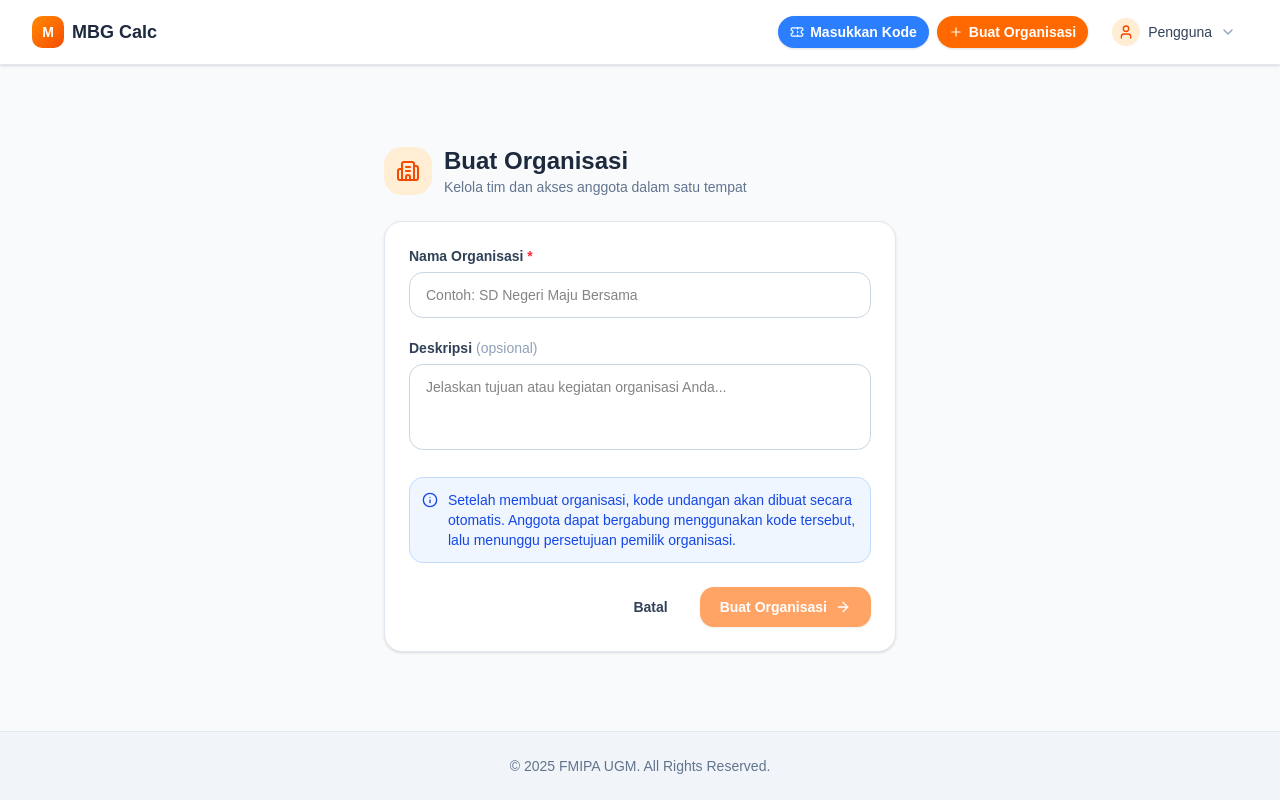
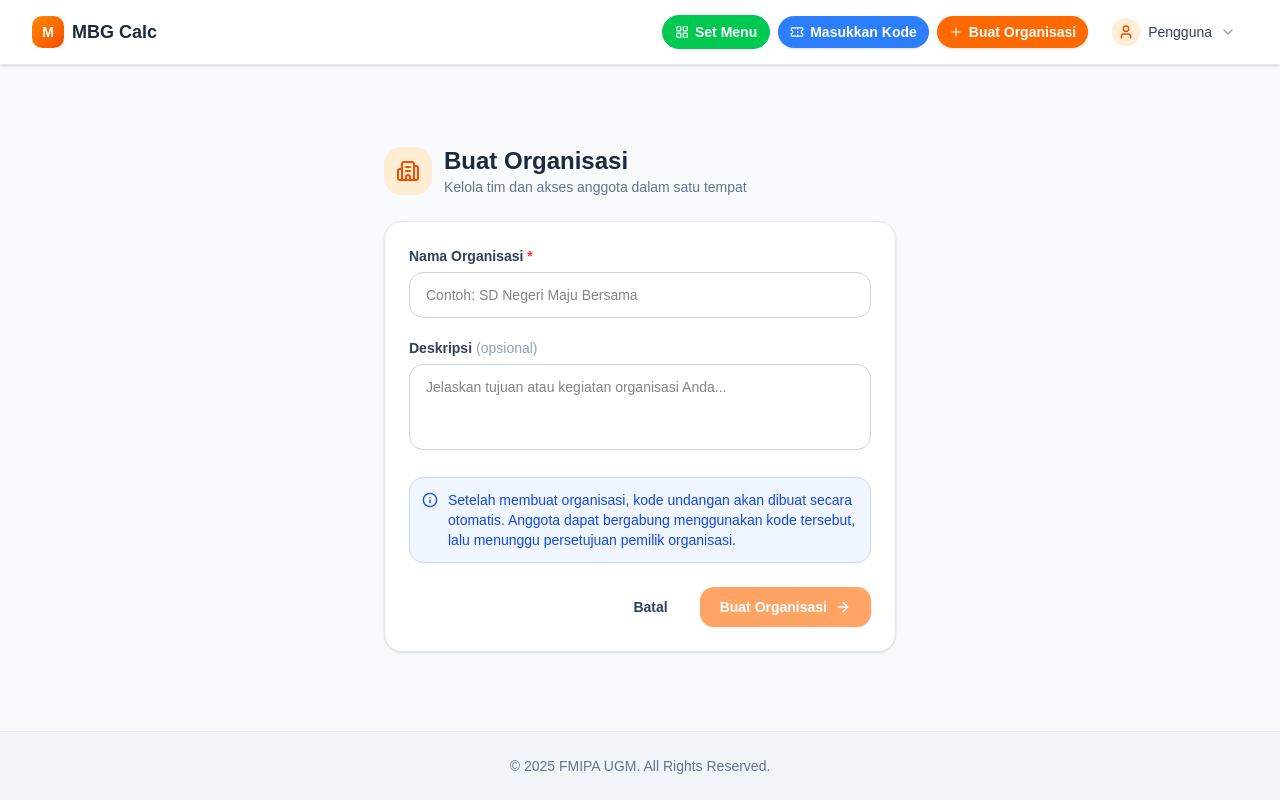
Before and after one commit to elins-research-club/mbgApps-frontend, a Next.js app: page /organization/create in a window 1280 px wide. Built offline with nearby package versions, Linux system fonts and the light colour scheme; no server answers.

Commit message:
feat: add Set Menu link to MainNavbar and remove unnecessary percentage text from MealDetails and SavedMealPlan

```diff
--- a/src/components/MainNavbar.jsx
+++ b/src/components/MainNavbar.jsx
@@ -10,6 +10,7 @@ import {
   LogOut,
   ChevronDown,
   LayoutDashboard,
+  LayoutGrid,
   Plus,
   Ticket,
   X,
@@ -65,6 +66,7 @@ export default function MainNavbar() {
     ? router.query.id[0]
     : router.query?.id;
   const isDashboardRoute = router.pathname === "/organization/[id]/dashboard";
+  const isSetMenuRoute = router.pathname === "/meal-planner";
   const orgFromRoute = (organizations || []).find((item) => item?.id === routeOrgId);
   const org = orgFromRoute || orgMembership?.organization || organizations?.[0] || null;
   const canOpenDashboard = !!(
@@ -102,6 +104,18 @@ export default function MainNavbar() {
           {/* Right section */}
           <div className="flex items-center gap-3">
             <div className="hidden sm:flex items-center gap-2">
+              <Link
+                href="/meal-planner"
+                className={`flex items-center gap-1.5 px-3 py-1.5 rounded-full text-sm font-semibold transition border ${
+                  isSetMenuRoute
+                    ? "bg-green-600 text-white border-green-600 ring-2 ring-green-200"
+                    : "bg-green-500 hover:bg-green-600 text-white border-green-500"
+                }`}
+              >
+                <LayoutGrid className="w-3.5 h-3.5" />
+                Set Menu
+              </Link>
+
               {canOpenDashboard && org && (
                 <Link
                   href={`/organization/${org.id}/dashboard`}
@@ -171,6 +185,15 @@ export default function MainNavbar() {
                     >
                       <User className="w-4 h-4 text-slate-400" />
                       Profil Saya
+                    </Link>
+
+                    <Link
+                      href="/meal-planner"
+                      className="flex items-center gap-3 px-4 py-2.5 text-sm text-green-700 hover:bg-green-50 transition font-medium"
+                      onClick={() => setDropdownOpen(false)}
+                    >
+                      <LayoutGrid className="w-4 h-4" />
+                      Set Menu
                     </Link>
 
                     <div className="border-t border-slate-100 mt-1 pt-1">
--- a/src/pages/meal-details.jsx
+++ b/src/pages/meal-details.jsx
@@ -503,10 +503,6 @@ export default function MealDetails () {
                     isMini={false}
                   />
                 </div>
-                <p className='text-xs text-orange-600 mt-3 text-center'>
-                  Persentase berdasarkan kebutuhan harian{' '}
-                  {classNames[targetClass]}
-                </p>
               </div>
             </div>
           </div>
--- a/src/pages/meal-planner.jsx
+++ b/src/pages/meal-planner.jsx
@@ -1591,11 +1591,6 @@ export default function MealPlanner() {
                         isMini={false}
                       />
                     </div>
-                    <p className="text-xs text-orange-600 mt-3 text-center">
-                      <span className="font-semibold">ℹ️</span> Persentase
-                      berdasarkan kebutuhan harian {classNames[targetClass]}.
-                      Grafik menampilkan 1/3 kebutuhan harian.
-                    </p>
                   </div>
 
                   {/* Nutrition Chart */}
--- a/src/pages/saved-meal-plan/[id].jsx
+++ b/src/pages/saved-meal-plan/[id].jsx
@@ -154,10 +154,6 @@ export default function SavedMealPlan() {
               />
             </div>
           )}
-
-          <p className="text-xs text-orange-600 mt-4 text-center">
-            Persentase berdasarkan kebutuhan harian {classNames[targetClass]}
-          </p>
         </div>
 
         {/* Recipes List */}
```
